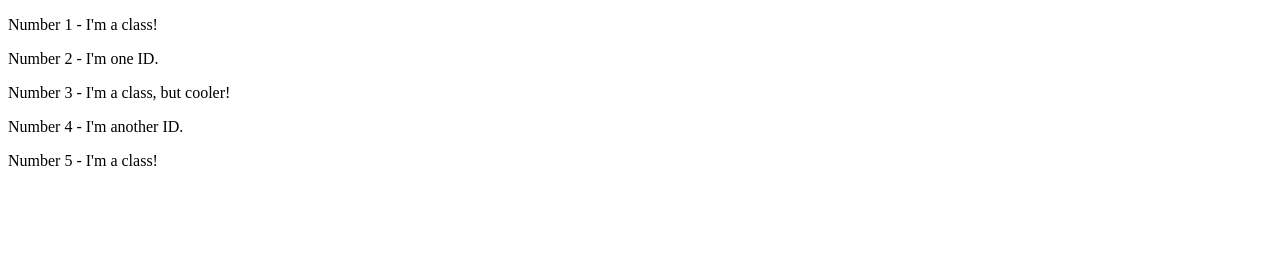
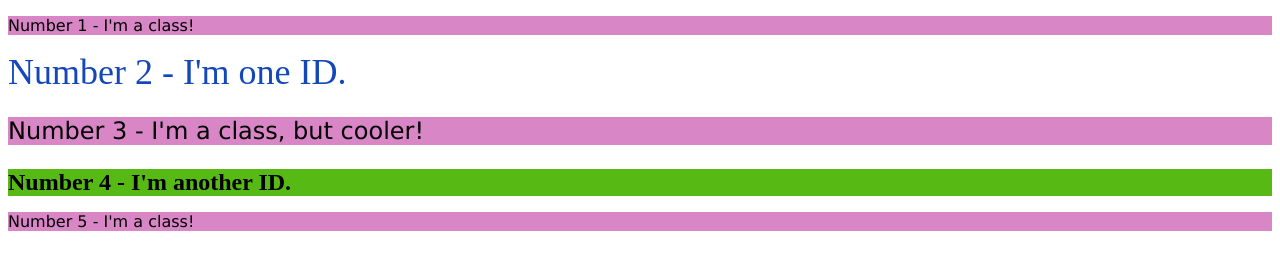
Before and after one commit to rkan0/theodinproject, a plain HTML site: page css-exercises-detached/foundations/intro-to-css/02-class-id-selectors/index.html in a window 1280 px wide. Drawn offline with Linux system fonts and the light colour scheme.

Commit message:
completed intro 02

```diff
--- a/css-exercises-detached/foundations/intro-to-css/02-class-id-selectors/index.html
+++ b/css-exercises-detached/foundations/intro-to-css/02-class-id-selectors/index.html
@@ -8,10 +8,10 @@
     <link rel="stylesheet" href="style.css">
   </head>
   <body>
-    <p>Number 1 - I'm a class!</p>
-    <div>Number 2 - I'm one ID.</div>
-    <p>Number 3 - I'm a class, but cooler!</p>
-    <div>Number 4 - I'm another ID.</div>
-    <p>Number 5 - I'm a class!</p>
+    <p class="pink">Number 1 - I'm a class!</p>
+    <div id="blue">Number 2 - I'm one ID.</div>
+    <p class="pink big">Number 3 - I'm a class, but cooler!</p>
+    <div id="green">Number 4 - I'm another ID.</div>
+    <p class="pink">Number 5 - I'm a class!</p>
   </body>
 </html>
--- a/css-exercises-detached/foundations/intro-to-css/02-class-id-selectors/style.css
+++ b/css-exercises-detached/foundations/intro-to-css/02-class-id-selectors/style.css
@@ -1 +1,23 @@
 /* Add CSS Styling */
+.pink {
+    background-color: #D986C7;
+    font-family: Verdana, "DejaVu Sans", sans-serif;
+}
+
+.big {
+    font-size: 24px;
+}
+
+/* to improve: use one class for setting font-size to 24px */
+
+
+#blue{
+    font-size: 36px;
+    color: #1448BA;
+}
+
+#green{
+    background-color: #57BA14;
+    font-weight: bold;
+    font-size: 24px;
+}
```
